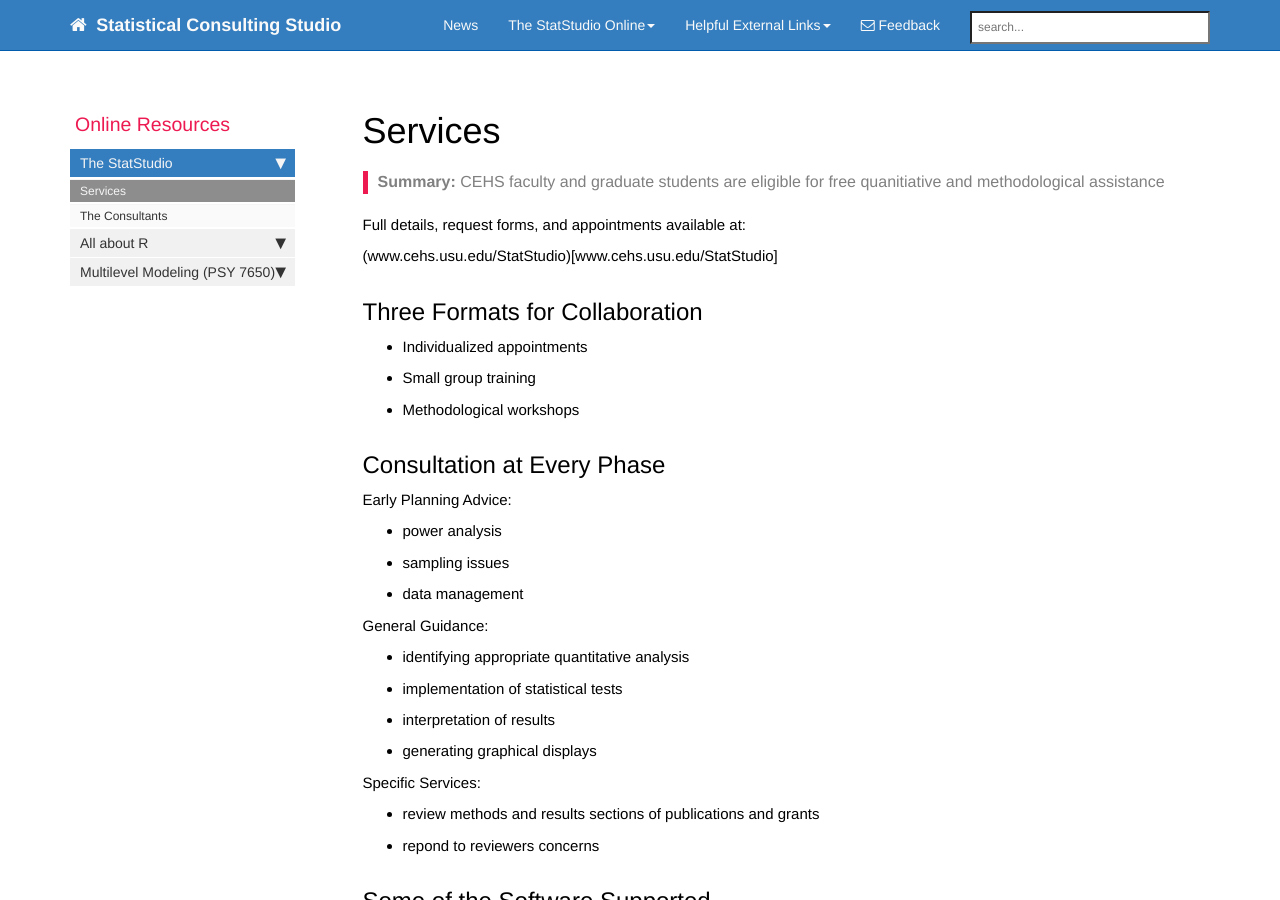
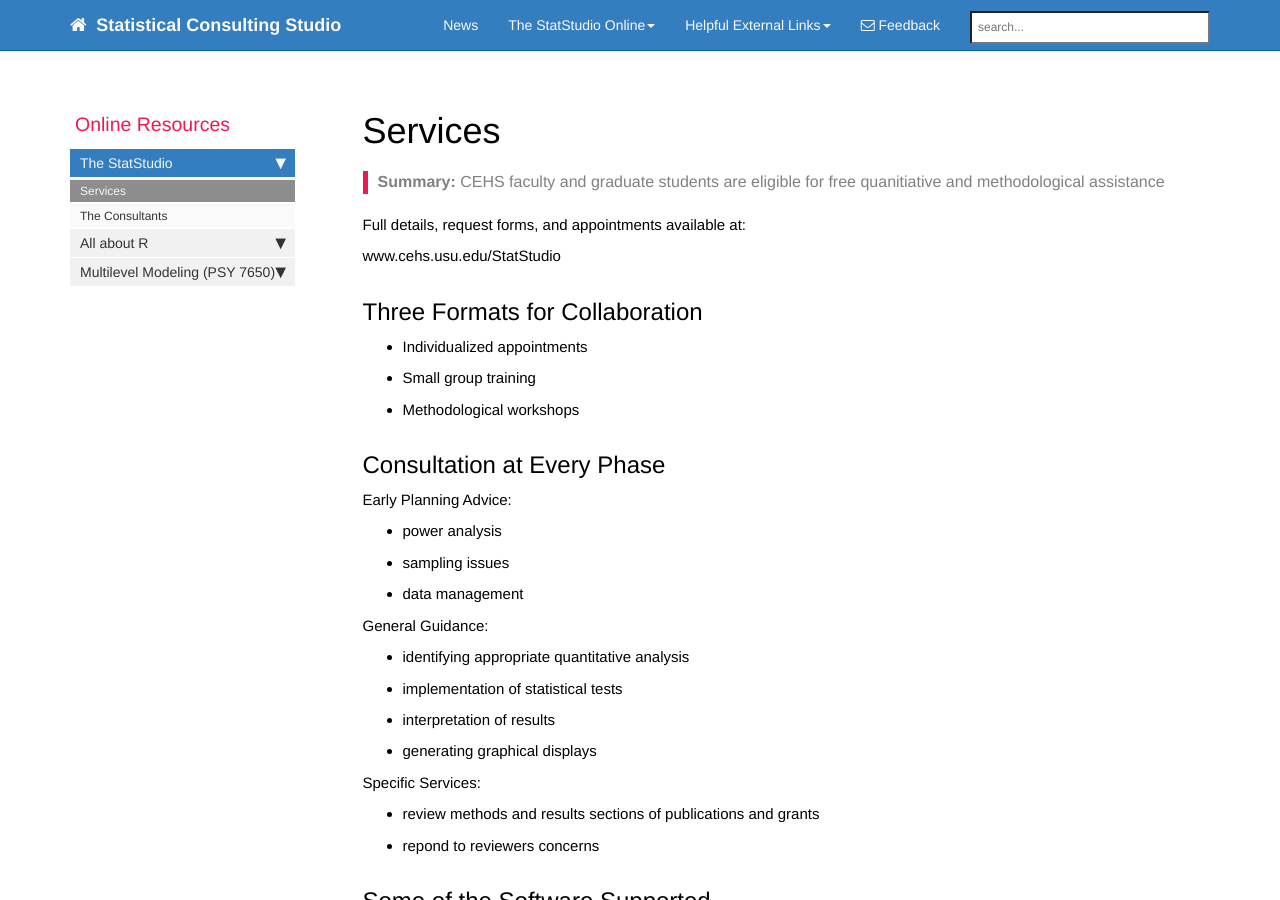
Before and after one commit to USUstatstudio/blog, a Jekyll site: the page built from pages/services.md, in a window 1280 px wide and 900 px high. Built offline with Jekyll 4.4.1, drawn with Linux system fonts in a browser that asks for light colours; nearby versions of some CDN libraries; comment, search, counter and statistics services are not loaded.

Commit message:
Update services.md

```diff
--- a/pages/services.md
+++ b/pages/services.md
@@ -12,7 +12,7 @@ folder: StatStudio
 
 Full details, request forms, and appointments available at:
 
-(www.cehs.usu.edu/StatStudio)[www.cehs.usu.edu/StatStudio]
+www.cehs.usu.edu/StatStudio
 
 ## Three Formats for Collaboration
 
```
